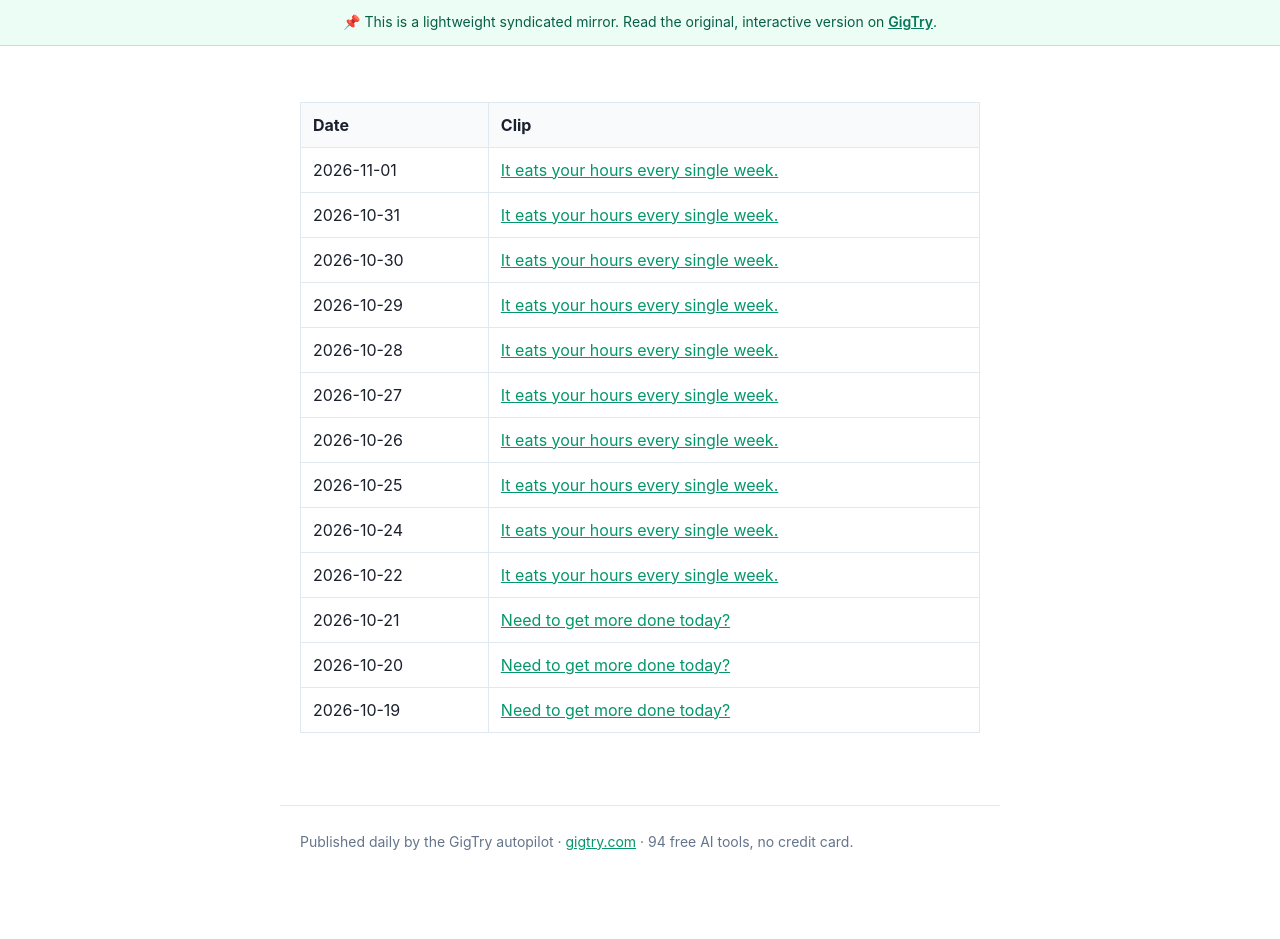
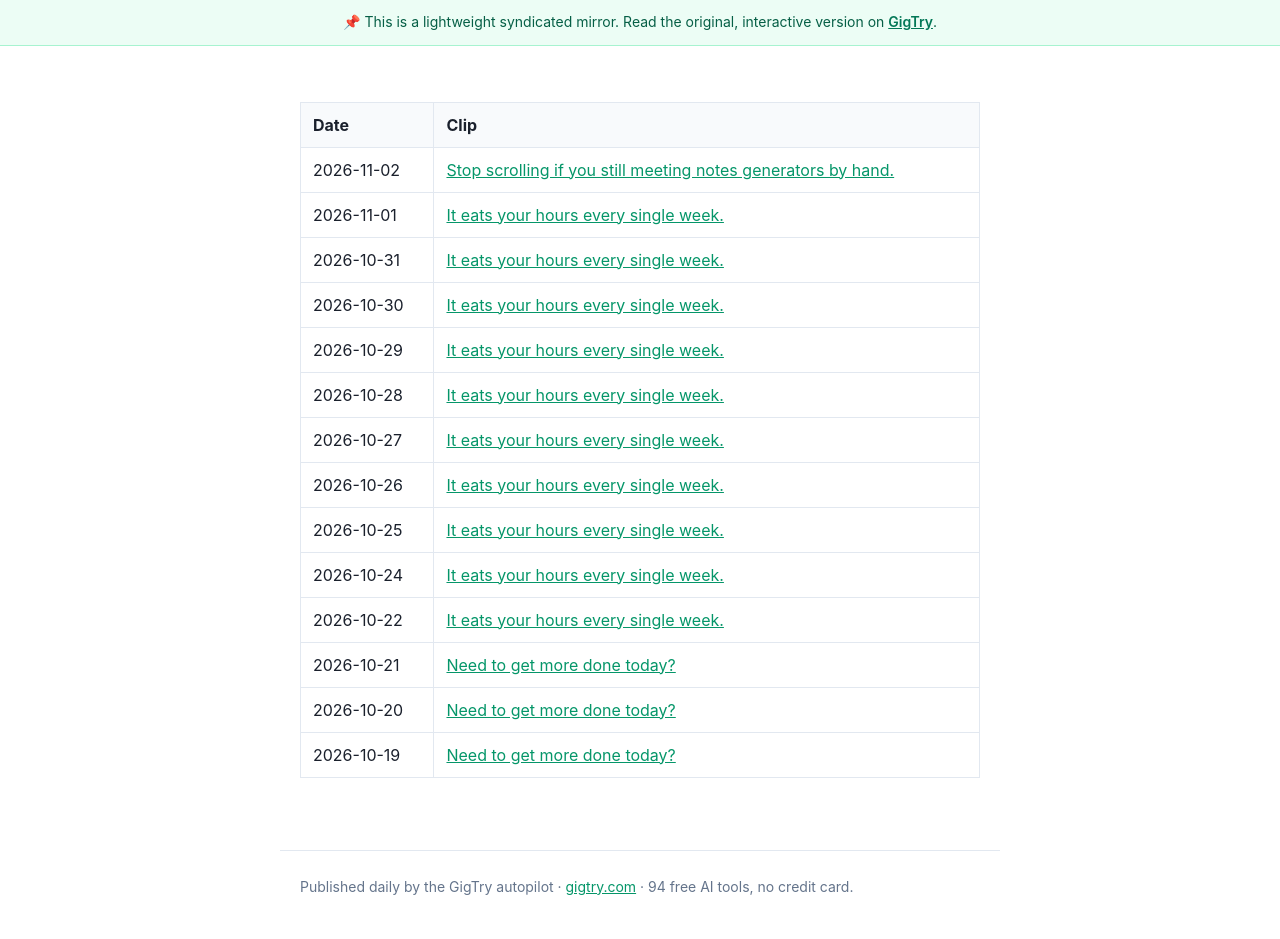
Before and after one commit to gigtryinfo-dev/gigtry-public, a Jekyll site: the page built from posts/clips/index.md, in a window 1280 px wide. Built offline with Jekyll 4.4.1, drawn with Linux system fonts in a browser that asks for light colours; before the commit the page ends 900 px from its top, so only the background shows below that.

Commit message:
clips index: 2026-11-02

```diff
--- a/posts/clips/index.md
+++ b/posts/clips/index.md
@@ -7,6 +7,7 @@
 
 | Date | Clip |
 |------|------|
+| 2026-11-02 | [Stop scrolling if you still meeting notes generators by hand.](https://gigtryinfo-dev.github.io/gigtry-public/posts/clips/2026-11-02-clip-1.html) |
 | 2026-11-01 | [It eats your hours every single week.](https://gigtryinfo-dev.github.io/gigtry-public/posts/clips/2026-11-01-clip-1.html) |
 | 2026-10-31 | [It eats your hours every single week.](https://gigtryinfo-dev.github.io/gigtry-public/posts/clips/2026-10-31-clip-1.html) |
 | 2026-10-30 | [It eats your hours every single week.](https://gigtryinfo-dev.github.io/gigtry-public/posts/clips/2026-10-30-clip-1.html) |
```
